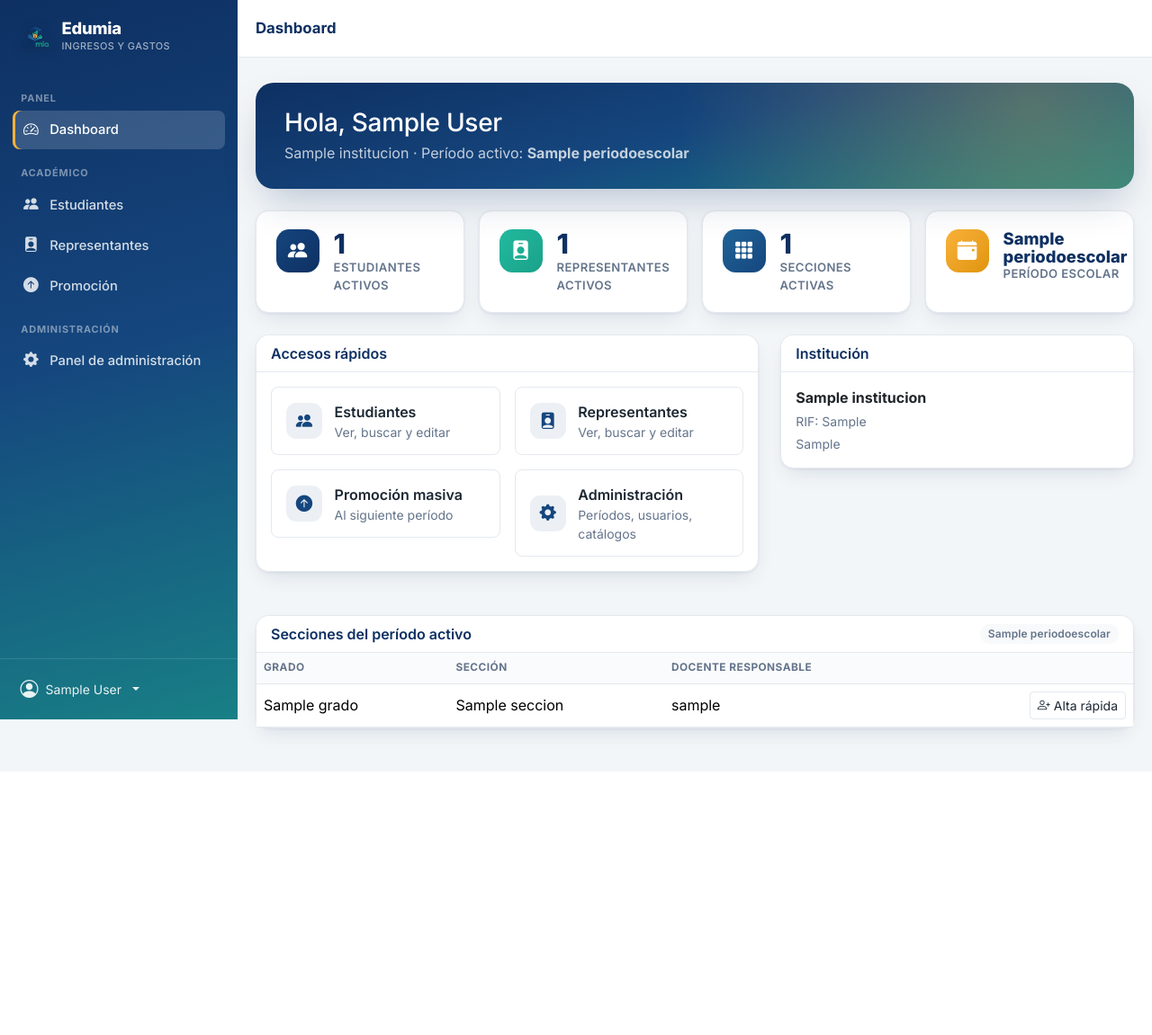
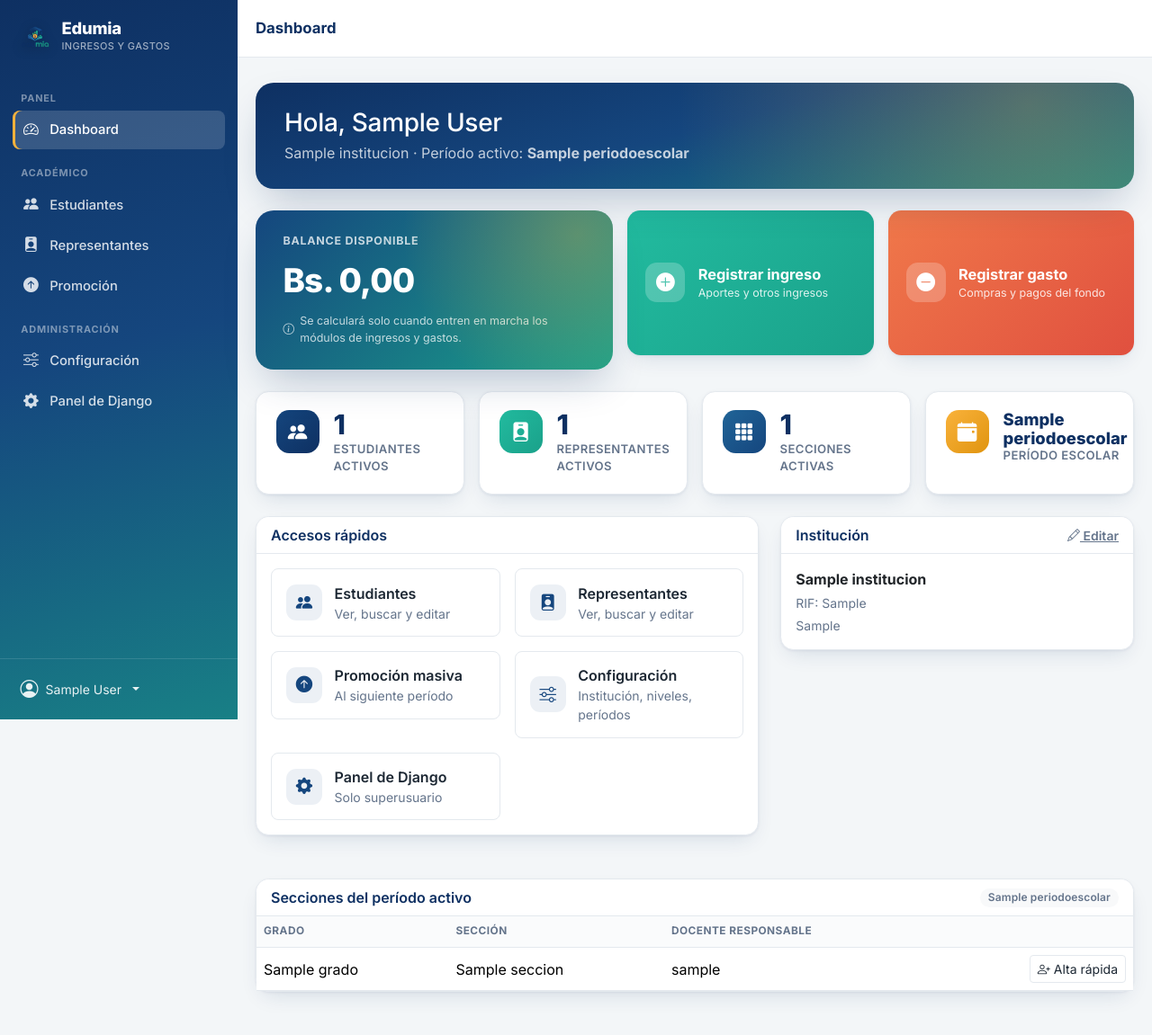
Before and after one commit to darwinjoelap/edumia, a Django app: page / in a window 1280 px wide. Shown: the whole page at 90% size. Before the commit the page ends 834 px from the top, so only its background shows below. Run offline with Django 5.2, Linux system fonts and the light colour scheme; a user stored in the database is signed in; tables that the repository leaves empty hold one stand-in row (values such as "Sample post"); data that the repository does not hold is empty.

Commit message:
feat: balance y accesos de ingreso/gasto en dashboard, panel de configuración para rol administrador, admin restringido a superusuario

```diff
--- a/config/urls.py
+++ b/config/urls.py
@@ -8,5 +8,6 @@ urlpatterns = [
     path("admin/", admin.site.urls),
     path("cuentas/", include("django.contrib.auth.urls")),
     path("academico/", include("academico.urls")),
+    path("", include("core.urls")),
     path("", core_views.inicio, name="inicio"),
 ]
--- a/core/templates/core/dashboard.html
+++ b/core/templates/core/dashboard.html
@@ -13,8 +13,47 @@
 
 {% if not periodo_activo %}
   <div class="alert alert-warning">
-    No hay un período escolar activo. Actívalo en <a href="/admin/core/periodoescolar/">/admin/</a> para poder inscribir estudiantes.
+    No hay un período escolar activo.
+    {% if puede_configurar %}Actívalo en <a href="{% url 'core:periodo_lista' %}">Configuración → Períodos escolares</a>{% else %}Pídele a un administrador que lo active{% endif %}
+    para poder inscribir estudiantes.
   </div>
+{% endif %}
+
+{% if puede_ver_finanzas %}
+<div class="row g-3 mb-4">
+  <div class="col-lg-5">
+    <div class="balance-card h-100">
+      <div class="balance-label">Balance disponible</div>
+      <div class="balance-amount">Bs. {{ balance|default:"0,00" }}</div>
+      <div class="balance-note">
+        <i class="bi bi-info-circle"></i>
+        Se calculará solo cuando entren en marcha los módulos de ingresos y gastos.
+      </div>
+    </div>
+  </div>
+  <div class="col-lg-7">
+    <div class="row g-3 h-100">
+      <div class="col-sm-6">
+        <a href="{% url 'core:proximamente' %}?titulo=Registrar%20ingreso" class="action-btn action-btn-ingreso">
+          <span class="action-btn-icon"><i class="bi bi-plus-circle-fill"></i></span>
+          <div>
+            <div class="action-btn-title">Registrar ingreso</div>
+            <div class="action-btn-sub">Aportes y otros ingresos</div>
+          </div>
+        </a>
+      </div>
+      <div class="col-sm-6">
+        <a href="{% url 'core:proximamente' %}?titulo=Registrar%20gasto" class="action-btn action-btn-gasto">
+          <span class="action-btn-icon"><i class="bi bi-dash-circle-fill"></i></span>
+          <div>
+            <div class="action-btn-title">Registrar gasto</div>
+            <div class="action-btn-sub">Compras y pagos del fondo</div>
+          </div>
+        </a>
+      </div>
+    </div>
+  </div>
+</div>
 {% endif %}
 
 <div class="row g-3 mb-4">
@@ -89,13 +128,24 @@
               </div>
             </a>
           </div>
-          {% if user.is_staff %}
+          {% if puede_configurar %}
+          <div class="col-sm-6">
+            <a href="{% url 'core:configuracion' %}" class="quick-action">
+              <span class="quick-action-icon"><i class="bi bi-sliders"></i></span>
+              <div>
+                <div class="fw-semibold">Configuración</div>
+                <div class="text-muted small">Institución, niveles, períodos</div>
+              </div>
+            </a>
+          </div>
+          {% endif %}
+          {% if user.is_superuser %}
           <div class="col-sm-6">
             <a href="/admin/" class="quick-action">
               <span class="quick-action-icon"><i class="bi bi-gear-fill"></i></span>
               <div>
-                <div class="fw-semibold">Administración</div>
-                <div class="text-muted small">Períodos, usuarios, catálogos</div>
+                <div class="fw-semibold">Panel de Django</div>
+                <div class="text-muted small">Solo superusuario</div>
               </div>
             </a>
           </div>
@@ -107,7 +157,12 @@
 
   <div class="col-lg-5">
     <div class="card card-edumia">
-      <div class="card-header bg-white fw-semibold">Institución</div>
+      <div class="card-header bg-white fw-semibold d-flex justify-content-between align-items-center">
+        <span>Institución</span>
+        {% if puede_configurar and institucion.nombre %}
+          <a href="{% url 'core:institucion_editar' %}" class="text-muted small"><i class="bi bi-pencil"></i> Editar</a>
+        {% endif %}
+      </div>
       <div class="card-body">
         {% if institucion.nombre %}
           <p class="mb-1"><strong>{{ institucion.nombre }}</strong></p>
@@ -115,8 +170,8 @@
           <p class="mb-0 text-muted small">{{ institucion.direccion }}</p>
         {% else %}
           <p class="text-muted mb-2">Todavía no se ha completado la información de la institución.</p>
-          {% if user.is_staff %}
-            <a href="/admin/core/institucion/1/change/" class="btn btn-outline-secondary btn-sm">Completar datos</a>
+          {% if puede_configurar %}
+            <a href="{% url 'core:institucion_editar' %}" class="btn btn-outline-secondary btn-sm">Completar datos</a>
           {% endif %}
         {% endif %}
       </div>
--- /dev/null
+++ b/core/urls.py
@@ -0,0 +1,20 @@
+from django.urls import path
+
+from . import views
+
+app_name = "core"
+
+urlpatterns = [
+    path("proximamente/", views.proximamente, name="proximamente"),
+    path("configuracion/", views.configuracion, name="configuracion"),
+    path("configuracion/institucion/", views.InstitucionUpdateView.as_view(), name="institucion_editar"),
+    path("configuracion/grados/", views.GradoListView.as_view(), name="grado_lista"),
+    path("configuracion/grados/nuevo/", views.GradoCreateView.as_view(), name="grado_crear"),
+    path("configuracion/grados/<int:pk>/editar/", views.GradoUpdateView.as_view(), name="grado_editar"),
+    path("configuracion/grados/<int:pk>/eliminar/", views.grado_eliminar, name="grado_eliminar"),
+    path("configuracion/periodos/", views.PeriodoListView.as_view(), name="periodo_lista"),
+    path("configuracion/periodos/nuevo/", views.PeriodoCreateView.as_view(), name="periodo_crear"),
+    path("configuracion/periodos/<int:pk>/editar/", views.PeriodoUpdateView.as_view(), name="periodo_editar"),
+    path("configuracion/periodos/<int:pk>/activar/", views.periodo_activar, name="periodo_activar"),
+    path("configuracion/periodos/<int:pk>/cerrar/", views.periodo_cerrar, name="periodo_cerrar"),
+]
--- a/core/views.py
+++ b/core/views.py
@@ -1,9 +1,25 @@
+from django.contrib import messages
 from django.contrib.auth.decorators import login_required
+from django.db import transaction
 from django.http import HttpResponse
-from django.shortcuts import render
+from django.shortcuts import get_object_or_404, redirect, render
+from django.urls import reverse_lazy
+from django.utils import timezone
+from django.views.generic import CreateView, ListView, UpdateView
 
-from academico.models import Estudiante, Representante, Seccion
+from academico.models import Estudiante, Grado, Representante, Seccion
+from core.mixins import RolRequeridoMixin, requiere_rol
 from core.models import Institucion, PeriodoEscolar
+
+from .forms import GradoForm, InstitucionForm, PeriodoEscolarForm
+
+# Roles que manejan dinero (todos menos docente): ven el balance y los
+# accesos de ingreso/gasto en el dashboard.
+ROLES_FINANZAS = ("administrador", "responsable_fondo", "director", "auditor")
+
+# Rol con control total sobre la configuración general (distinto del
+# superusuario de Django, que sigue siendo el único con acceso a /admin/).
+ROLES_CONFIGURACION = ("administrador",)
 
 
 def salud(request):
@@ -17,7 +33,7 @@ def salud(request):
 
 @login_required
 def inicio(request):
-    """Dashboard: resumen del período activo y accesos rápidos por rol."""
+    """Dashboard: resumen del período activo, balance y accesos rápidos por rol."""
     periodo_activo = PeriodoEscolar.objects.filter(activo=True).first()
     institucion = Institucion.obtener()
 
@@ -30,9 +46,13 @@ def inicio(request):
         )
 
     perfil = getattr(request.user, "perfilusuario", None)
-    if perfil and perfil.rol == "docente" and not request.user.is_superuser:
+    rol = perfil.rol if perfil else None
+    if rol == "docente" and not request.user.is_superuser:
         # El docente solo ve sus propias secciones en el tablero.
         secciones = secciones.filter(docente_responsable=request.user)
+
+    puede_ver_finanzas = request.user.is_superuser or rol in ROLES_FINANZAS
+    puede_configurar = request.user.is_superuser or rol in ROLES_CONFIGURACION
 
     contexto = {
         "institucion": institucion,
@@ -41,5 +61,156 @@ def inicio(request):
         "representantes_activos": Representante.objects.filter(activo=True).count(),
         "secciones": secciones,
         "total_secciones": secciones.count(),
+        "puede_ver_finanzas": puede_ver_finanzas,
+        "puede_configurar": puede_configurar,
+        # Todavía no existen los modelos de Ingreso/Gasto (Fase 3 y 5):
+        # el balance se deja en cero, listo para calcularse de verdad
+        # apenas esos módulos entren en producción.
+        "balance": 0,
     }
     return render(request, "core/dashboard.html", contexto)
+
+
+@login_required
+def proximamente(request):
+    """Pantalla de aviso para accesos a funciones que aún no se han construido
+    (ingresos y gastos llegan en las Fases 3 y 5)."""
+    return render(request, "core/proximamente.html", {
+        "titulo": request.GET.get("titulo", "Próximamente"),
+    })
+
+
+# --- Configuración general (rol administrador o superusuario) --------------
+
+@requiere_rol(*ROLES_CONFIGURACION)
+def configuracion(request):
+    return render(request, "core/configuracion/inicio.html", {
+        "institucion": Institucion.obtener(),
+        "total_grados": Grado.objects.count(),
+        "total_periodos": PeriodoEscolar.objects.count(),
+    })
+
+
+class InstitucionUpdateView(RolRequeridoMixin, UpdateView):
+    roles_permitidos = ROLES_CONFIGURACION
+    model = Institucion
+    form_class = InstitucionForm
+    template_name = "core/configuracion/institucion_form.html"
+    success_url = reverse_lazy("core:configuracion")
+
+    def get_object(self, queryset=None):
+        return Institucion.obtener()
+
+    def form_valid(self, form):
+        respuesta = super().form_valid(form)
+        messages.success(self.request, "Datos de la institución actualizados.")
+        return respuesta
+
+
+class GradoListView(RolRequeridoMixin, ListView):
+    roles_permitidos = ROLES_CONFIGURACION
+    model = Grado
+    template_name = "core/configuracion/grado_lista.html"
+    context_object_name = "grados"
+
+
+class GradoCreateView(RolRequeridoMixin, CreateView):
+    roles_permitidos = ROLES_CONFIGURACION
+    model = Grado
+    form_class = GradoForm
+    template_name = "core/configuracion/grado_form.html"
+    success_url = reverse_lazy("core:grado_lista")
+
+    def form_valid(self, form):
+        respuesta = super().form_valid(form)
+        messages.success(self.request, f"Grado «{self.object}» creado.")
+        return respuesta
+
+
+class GradoUpdateView(RolRequeridoMixin, UpdateView):
+    roles_permitidos = ROLES_CONFIGURACION
+    model = Grado
+    form_class = GradoForm
+    template_name = "core/configuracion/grado_form.html"
+    success_url = reverse_lazy("core:grado_lista")
+
+    def form_valid(self, form):
+        respuesta = super().form_valid(form)
+        messages.success(self.request, f"Grado «{self.object}» actualizado.")
+        return respuesta
+
+
+@requiere_rol(*ROLES_CONFIGURACION)
+def grado_eliminar(request, pk):
+    grado = get_object_or_404(Grado, pk=pk)
+    if request.method == "POST":
+        if Seccion.objects.filter(grado=grado).exists():
+            messages.error(
+                request, f"No se puede eliminar «{grado}»: tiene secciones asociadas."
+            )
+        else:
+            nombre = str(grado)
+            grado.delete()
+            messages.success(request, f"Grado «{nombre}» eliminado.")
+    return redirect("core:grado_lista")
+
+
+class PeriodoListView(RolRequeridoMixin, ListView):
+    roles_permitidos = ROLES_CONFIGURACION
+    model = PeriodoEscolar
+    template_name = "core/configuracion/periodo_lista.html"
+    context_object_name = "periodos"
+
+
+class PeriodoCreateView(RolRequeridoMixin, CreateView):
+    roles_permitidos = ROLES_CONFIGURACION
+    model = PeriodoEscolar
+    form_class = PeriodoEscolarForm
+    template_name = "core/configuracion/periodo_form.html"
+    success_url = reverse_lazy("core:periodo_lista")
+
+    def form_valid(self, form):
+        respuesta = super().form_valid(form)
+        messages.success(self.request, f"Período «{self.object}» creado.")
+        return respuesta
+
+
+class PeriodoUpdateView(RolRequeridoMixin, UpdateView):
+    roles_permitidos = ROLES_CONFIGURACION
+    model = PeriodoEscolar
+    form_class = PeriodoEscolarForm
+    template_name = "core/configuracion/periodo_form.html"
+    success_url = reverse_lazy("core:periodo_lista")
+
+    def form_valid(self, form):
+        respuesta = super().form_valid(form)
+        messages.success(self.request, f"Período «{self.object}» actualizado.")
+        return respuesta
+
+
+@requiere_rol(*ROLES_CONFIGURACION)
+def periodo_activar(request, pk):
+    periodo = get_object_or_404(PeriodoEscolar, pk=pk)
+    if request.method == "POST":
+        if periodo.cerrado:
+            messages.error(request, "No se puede activar un período cerrado.")
+        else:
+            with transaction.atomic():
+                PeriodoEscolar.objects.filter(activo=True).exclude(pk=periodo.pk).update(activo=False)
+                periodo.activo = True
+                periodo.save(update_fields=["activo"])
+            messages.success(request, f"Período «{periodo}» activado.")
+    return redirect("core:periodo_lista")
+
+
+@requiere_rol(*ROLES_CONFIGURACION)
+def periodo_cerrar(request, pk):
+    periodo = get_object_or_404(PeriodoEscolar, pk=pk)
+    if request.method == "POST":
+        periodo.cerrado = True
+        periodo.activo = False
+        periodo.cerrado_por = request.user
+        periodo.fecha_cierre = timezone.now()
+        periodo.save(update_fields=["cerrado", "activo", "cerrado_por", "fecha_cierre"])
+        messages.success(request, f"Período «{periodo}» cerrado.")
+    return redirect("core:periodo_lista")
--- a/static/css/edumia.css
+++ b/static/css/edumia.css
@@ -450,6 +450,95 @@ h1, h2, h3, h4, h5, h6 { color: var(--edumia-navy-900); font-weight: 700; letter
 
 .empty-state i { font-size: 2rem; color: var(--edumia-border); }
 
+/* -------------------------------------------------------------------------
+   Balance y accesos de ingreso/gasto (dashboard)
+   ------------------------------------------------------------------------- */
+
+.balance-card {
+  border-radius: var(--edumia-radius-lg);
+  background: var(--edumia-gradient-brand);
+  color: #fff;
+  padding: 1.6rem 1.9rem;
+  box-shadow: var(--edumia-shadow-lg);
+  display: flex;
+  flex-direction: column;
+  justify-content: center;
+  position: relative;
+  overflow: hidden;
+}
+
+.balance-card::after {
+  content: "";
+  position: absolute;
+  inset: 0;
+  background: radial-gradient(circle at 90% 15%, rgba(249, 178, 59, 0.3), transparent 50%);
+  pointer-events: none;
+}
+
+.balance-label {
+  font-size: 0.78rem;
+  font-weight: 700;
+  text-transform: uppercase;
+  letter-spacing: 0.06em;
+  color: rgba(255, 255, 255, 0.75);
+  margin-bottom: 0.35rem;
+}
+
+.balance-amount {
+  font-size: 2.3rem;
+  font-weight: 800;
+  letter-spacing: -0.02em;
+  margin-bottom: 0.6rem;
+  position: relative;
+}
+
+.balance-note {
+  font-size: 0.78rem;
+  color: rgba(255, 255, 255, 0.75);
+  display: flex;
+  align-items: center;
+  gap: 0.4rem;
+  position: relative;
+}
+
+.action-btn {
+  display: flex;
+  align-items: center;
+  gap: 0.9rem;
+  height: 100%;
+  padding: 1.1rem 1.25rem;
+  border-radius: var(--edumia-radius);
+  text-decoration: none;
+  color: #fff;
+  box-shadow: var(--edumia-shadow);
+  transition: transform 0.15s ease, box-shadow 0.15s ease, filter 0.15s ease;
+}
+
+.action-btn:hover {
+  transform: translateY(-2px);
+  box-shadow: var(--edumia-shadow-lg);
+  color: #fff;
+  filter: brightness(1.06);
+}
+
+.action-btn-icon {
+  width: 2.75rem;
+  height: 2.75rem;
+  border-radius: 0.8rem;
+  background: rgba(255, 255, 255, 0.22);
+  display: flex;
+  align-items: center;
+  justify-content: center;
+  font-size: 1.3rem;
+  flex-shrink: 0;
+}
+
+.action-btn-title { font-weight: 700; font-size: 1.02rem; }
+.action-btn-sub { font-size: 0.78rem; color: rgba(255, 255, 255, 0.85); }
+
+.action-btn-ingreso { background: linear-gradient(135deg, var(--edumia-teal-500), var(--edumia-teal-600)); }
+.action-btn-gasto { background: linear-gradient(135deg, #f0784a, var(--edumia-danger)); }
+
 /* Scrollbar sutil dentro del sidebar */
 .edumia-nav::-webkit-scrollbar { width: 6px; }
 .edumia-nav::-webkit-scrollbar-thumb { background: rgba(255, 255, 255, 0.2); border-radius: 3px; }
--- a/templates/base.html
+++ b/templates/base.html
@@ -46,11 +46,18 @@
           <i class="bi bi-arrow-up-circle-fill"></i> Promoción
         </a>
 
-        {% if user.is_staff %}
+        {% if user.is_superuser or user.perfilusuario.rol == "administrador" %}
         <div class="edumia-nav-heading">Administración</div>
+        {% if user.is_superuser or user.perfilusuario.rol == "administrador" %}
+        <a class="nav-link {% if request.resolver_match.view_name == 'core:configuracion' %}active{% endif %}" href="{% url 'core:configuracion' %}">
+          <i class="bi bi-sliders"></i> Configuración
+        </a>
+        {% endif %}
+        {% if user.is_superuser %}
         <a class="nav-link" href="/admin/">
-          <i class="bi bi-gear-fill"></i> Panel de administración
+          <i class="bi bi-gear-fill"></i> Panel de Django
         </a>
+        {% endif %}
         {% endif %}
       </nav>
 
```
Also changed, not shown: core/admin.py (+15 -0 lines), core/forms.py (added, +46 -0 lines), core/templates/core/configuracion/grado_form.html (added, +25 -0 lines), core/templates/core/configuracion/grado_lista.html (added, +41 -0 lines), core/templates/core/configuracion/inicio.html (added, +40 -0 lines), core/templates/core/configuracion/institucion_form.html (added, +25 -0 lines), core/templates/core/configuracion/periodo_form.html (added, +28 -0 lines), core/templates/core/configuracion/periodo_lista.html (added, +58 -0 lines), core/templates/core/proximamente.html (added, +13 -0 lines), docs/ESTADO.md (+3 -0 lines).
